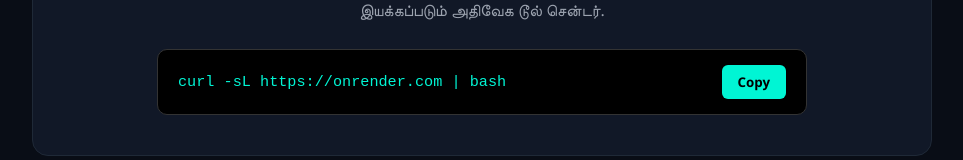
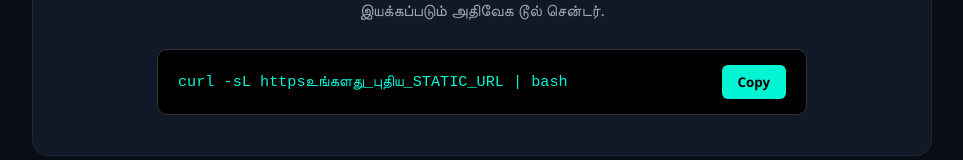
Before and after one commit to panamthevai/panam, a plain HTML site: page index.html in a window 1280 px wide. Shown: the part 269-429 px from the top of the page, without its empty margins (158-1121 px from the left). Drawn offline with Linux system fonts and the light colour scheme.

Commit message:
Update static site URL

```diff
--- a/index.html
+++ b/index.html
@@ -210,7 +210,7 @@
         <p>ஆண்ட்ராய்டு மொபைல் உபுண்டு சர்வர் (PRoot) மற்றும் GitHub மூலம் நேரடியாக இயக்கப்படும் அதிவேக டூல் சென்டர்.</p>
 
         <div class="terminal-box">
-            <span class="terminal-code" id="cmdText">curl -sL https://onrender.com | bash</span>
+            <span class="terminal-code" id="cmdText">curl -sL httpsஉங்களது_புதிய_STATIC_URL | bash</span>
             <button class="copy-btn" onclick="copyCommand()" id="copyBtn">Copy</button>
         </div>
     </section>
```
Also changed, not shown: templates/index.html (+1 -1 lines).
